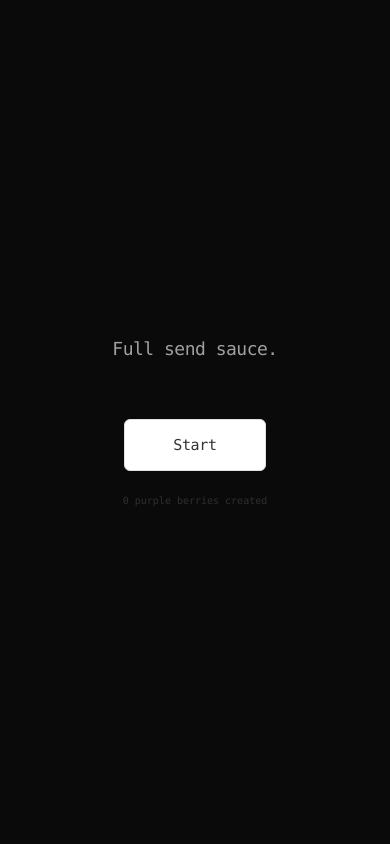
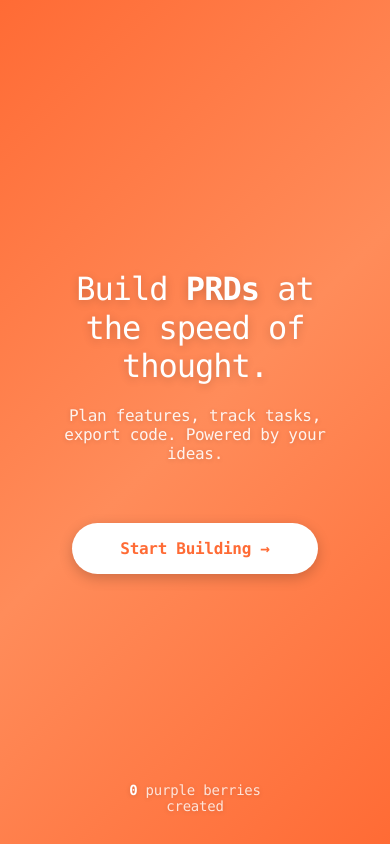
Before and after one commit to Snail3D/prplbry, a Flask app: page / in a window 390 px wide. Run offline with Flask 3, Linux system fonts and the light colour scheme; parts of the project's set-up code (start-up, migrations or seed data) failed here and were passed over.

Commit message:
Cleaner UI with refined aesthetics
Chat Page (split_chat.html):
- Changed all fonts to monospace (matching PRD)
- Single-spaced chat messages (was double-spaced)
- Narrower messages (70% width, was 85%)
- Toggle switch for dark/light mode (was button)
- Subtle drop shadows on all buttons
- Better hover states with lift effect
- Orange accent divider between chat/PRD sections
- Cleaner, more refined overall appearance

Landing Page (minimal.html):
- Orange gradient background (cloud orange theme)
- Bigger, bolder text (42px tagline)
- White button with orange text
- Staggered fade-in animations (hero → button → counter)
- More inviting, Claude-like simplicity
- Bigger counter text (14px)
- Responsive design for mobile

🤖 Generated with Claude Code

Co-Authored-By: Claude <noreply@anthropic.com>

```diff
--- a/templates/minimal.html
+++ b/templates/minimal.html
@@ -13,8 +13,8 @@
 
         body {
             font-family: 'SF Mono', 'Monaco', 'Inconsolata', 'Roboto Mono', monospace;
-            background: #0a0a0a;
-            color: #e0e0e0;
+            background: linear-gradient(135deg, #ff6b35 0%, #ff8c5a 50%, #ff6b35 100%);
+            color: #fff;
             min-height: 100vh;
             display: flex;
             align-items: center;
@@ -23,74 +23,136 @@
 
         .container {
             text-align: center;
-            max-width: 600px;
+            max-width: 700px;
             padding: 40px;
         }
 
-        .tagline {
-            font-size: 18px;
-            letter-spacing: -0.5px;
-            margin-bottom: 60px;
-            color: #a0a0a0;
-            font-weight: 400;
+        .hero {
+            opacity: 0;
+            animation: fadeInUp 0.8s ease-out forwards;
         }
 
-        .google-btn {
+        .tagline {
+            font-size: 42px;
+            letter-spacing: -1px;
+            margin-bottom: 20px;
+            color: #fff;
+            font-weight: 500;
+            line-height: 1.2;
+            text-shadow: 0 2px 10px rgba(0,0,0,0.2);
+        }
+
+        .tagline span {
+            color: #fff;
+            font-weight: 600;
+        }
+
+        .subtitle {
+            font-size: 18px;
+            color: rgba(255,255,255,0.9);
+            margin-bottom: 60px;
+            font-weight: 400;
+            letter-spacing: -0.3px;
+            text-shadow: 0 1px 5px rgba(0,0,0,0.15);
+        }
+
+        .start-btn {
             display: inline-flex;
             align-items: center;
             justify-content: center;
-            gap: 12px;
-            padding: 16px 48px;
+            padding: 18px 56px;
             background: #fff;
-            color: #333;
+            color: #ff6b35;
             text-decoration: none;
-            border-radius: 6px;
-            font-size: 15px;
-            font-weight: 500;
-            transition: all 0.2s;
-            border: 1px solid #e0e0e0;
+            border-radius: 50px;
+            font-size: 18px;
+            font-weight: 600;
+            transition: all 0.3s cubic-bezier(0.4, 0, 0.2, 1);
             letter-spacing: -0.3px;
+            box-shadow: 0 4px 14px rgba(0,0,0,0.2);
+            opacity: 0;
+            animation: fadeInUp 0.8s ease-out 0.3s forwards;
         }
 
-        .google-btn:hover {
-            background: #f8f8f8;
-            box-shadow: 0 2px 8px rgba(255,255,255,0.1);
-            transform: translateY(-1px);
+        .start-btn:hover {
+            transform: translateY(-2px);
+            box-shadow: 0 6px 20px rgba(0,0,0,0.25);
+            background: #fff;
+        }
+
+        .start-btn:active {
+            transform: translateY(0);
+            box-shadow: 0 2px 8px rgba(0,0,0,0.15);
         }
 
         .footer {
             position: fixed;
-            bottom: 20px;
+            bottom: 30px;
             left: 50%;
             transform: translateX(-50%);
-            font-size: 11px;
-            color: #404040;
-        }
-
-        .footer a {
-            color: #505050;
-            text-decoration: none;
-        }
-
-        .footer a:hover {
-            color: #707070;
+            opacity: 0;
+            animation: fadeIn 1s ease-out 0.8s forwards;
         }
 
         .prd-count {
-            margin-top: 24px;
-            font-size: 10px;
-            color: #303030;
+            font-size: 14px;
+            color: rgba(255,255,255,0.8);
             font-weight: 400;
+            letter-spacing: -0.2px;
+            text-shadow: 0 1px 5px rgba(0,0,0,0.15);
+        }
+
+        .prd-count span {
+            color: #fff;
+            font-weight: 600;
+        }
+
+        @keyframes fadeInUp {
+            from {
+                opacity: 0;
+                transform: translateY(30px);
+            }
+            to {
+                opacity: 1;
+                transform: translateY(0);
+            }
+        }
+
+        @keyframes fadeIn {
+            from {
+                opacity: 0;
+            }
+            to {
+                opacity: 1;
+            }
+        }
+
+        @media (max-width: 600px) {
+            .tagline {
+                font-size: 32px;
+            }
+            .subtitle {
+                font-size: 16px;
+            }
+            .start-btn {
+                padding: 16px 48px;
+                font-size: 16px;
+            }
         }
     </style>
 </head>
 <body>
     <div class="container">
-        <p class="tagline">Full send sauce.</p>
-        <a href="/chat" class="google-btn">
-            Start
-        </a>
-        <p class="prd-count">{{ prd_count }} purple berries created</p>
+        <div class="hero">
+            <p class="tagline">Build <span>PRDs</span> at the speed of thought.</p>
+            <p class="subtitle">Plan features, track tasks, export code. Powered by your ideas.</p>
+            <a href="/chat" class="start-btn">
+                Start Building →
+            </a>
+        </div>
+        <div class="footer">
+            <p class="prd-count"><span>{{ prd_count }}</span> purple berries created</p>
+        </div>
     </div>
 </body>
 </html>
```
Also changed, not shown: templates/split_chat.html (+120 -63 lines).
